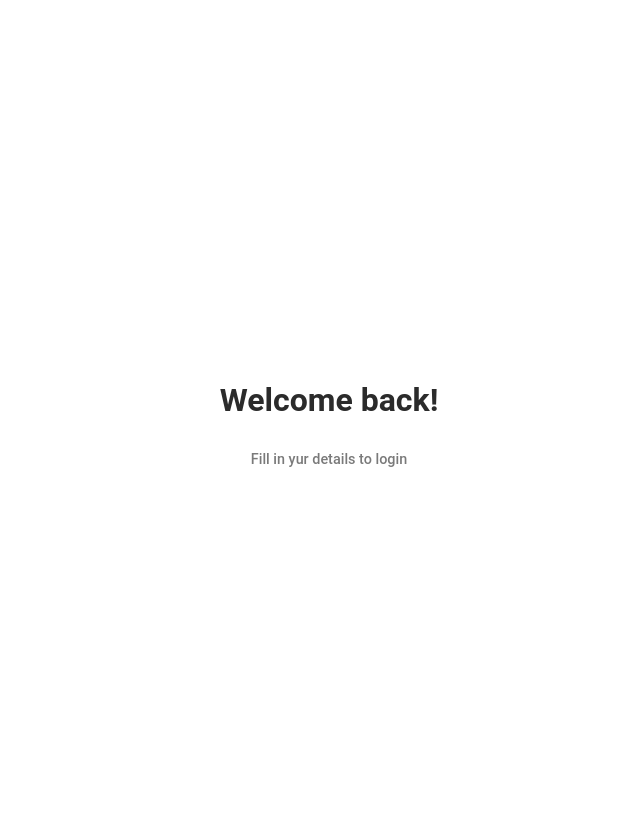
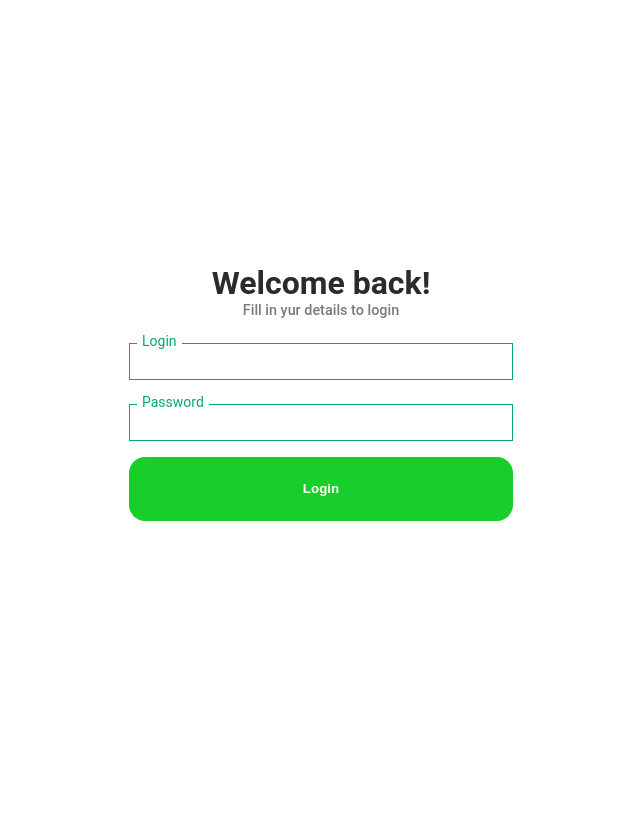
Before and after one commit to Meikelele/MyFuelPal, a PHP site: page /login in a window 1280 px wide. Shown: the whole page, without its empty margins (319-959 px from the left). After the commit the page ends 521 px from the top, so only its background shows below. Run offline with PHP 8.4, Linux system fonts and the light colour scheme.

Commit message:
strona login wraz z placeholderami

```diff
--- a/public/css/global.css
+++ b/public/css/global.css
@@ -3,6 +3,8 @@ body
     font-family: 'Roboto', sans-serif;
     font-size: 16px;
     color: white;
+    margin: 0;
+    padding: 0;
 }
 
 nav
--- a/public/css/login.css
+++ b/public/css/login.css
@@ -1,8 +1,11 @@
-
+body
+{
+    color: #2b2b2b;
+}
 
 .container-text-header
 {
-    width: 25vw;
+    width: 30vw;
 
     color: #2b2b2b;
     text-align: center;
@@ -13,9 +16,14 @@
 
 }
 
+.container-text-header > p
+{
+    margin: 0rem;
+}
+
 .container-subtext
 {
-    width: 25vw;
+    width: 30vw;
 
     color: #7A7A7A;
     font-size: 0.9rem;
@@ -26,3 +34,74 @@
     text-align: center;
     align-items: center;
 }
+
+.container-button-login
+{
+    margin-top: 1rem;
+    width: 30vw;
+    height: 8vh;
+    margin-bottom: 1rem;
+    border: 0;
+    cursor: pointer;
+
+
+    border-radius: 1rem;
+    background: #18CE2A;
+}
+
+button:active
+{
+    transform: scale(0.98);
+}
+
+button:hover
+{
+    transform: scale(0.98);
+}
+
+.container-button-login > p
+{
+    font-weight: bold;
+    text-align: center;
+    margin-top: 1.25em;
+    margin-bottom: 1.25em;
+    color: white;
+}
+
+.form
+{
+    margin-top: 1.5rem;
+    width: 30vw;
+    box-sizing: border-box;
+}
+
+.input-group
+{
+    position: relative;
+}
+
+.input
+{
+    padding: 0.625rem;
+    width: 100%;
+    box-sizing: border-box;
+    outline: none;
+    border: 0.0625rem solid #04AA6D;
+}
+.placeholder
+{
+    position: absolute;
+    top: 0.65rem;
+    left: 0.5rem;
+    font-size: 0.875rem;
+    padding: 0rem 0.3125rem;
+    color: #666;
+    transition: 0.3s;
+    pointer-events: none;
+}
+
+.input:focus + .placeholder, .input:not(:placeholder-shown) + .placeholder {
+    top: -0.625rem;
+    color: #04AA6D;
+    background-color: #fff;
+}
--- a/public/views/login.php
+++ b/public/views/login.php
@@ -18,9 +18,25 @@
             <p class="container-subtext">Fill in yur details to login</p>
         </div>
 
-       <!-- dwa place holdery z loginem i haslem -->
+       <form class="form">
+            <div class="input-group">
+                <input type="text" class="input">
+                <label class="placeholder">Login</label>
+            </div>
+        </form>
 
+        <form class="form">
+            <div class="input-group">
+                <input type="password" class="input">
+                <label class="placeholder">Password</label>
+            </div>
+        </form>
+
+        <a href="#">
+        <button class="container-button-login"><p>Login</p></button>
         </a>
+
+
 
     </main>
 
```
